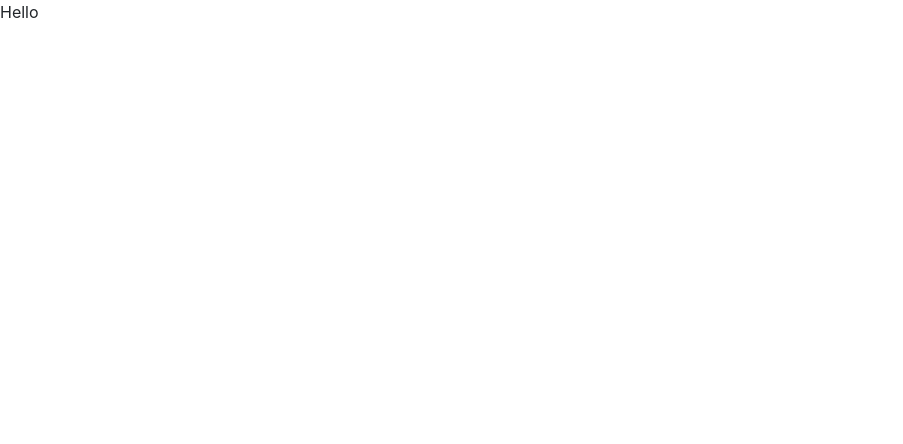
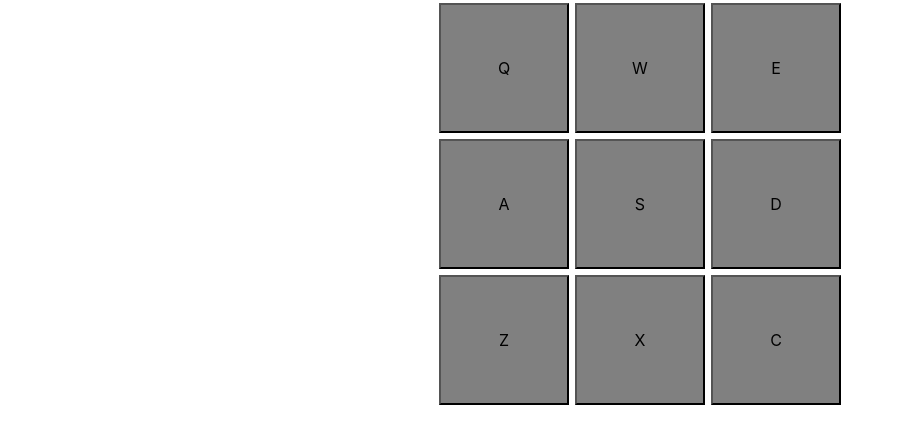
Before and after one commit to kevmhughes/drum-machine, a React (Create React App) app: page / in a window 1280 px wide. Shown: the top 444 px of the page, without its empty margins (0-903 px from the left). Built offline with nearby package versions, Linux system fonts and the light colour scheme.

Commit message:
Add playAudio method

```diff
--- a/src/App.css
+++ b/src/App.css
@@ -1,38 +1,19 @@
-.App {
-  text-align: center;
+ #pads {
+    display: flex;
+    flex-direction: row;
+    width: 460px;
+    justify-content: center;
+    flex-wrap: wrap;
+    margin-left: auto;
+    margin-right:auto;
 }
 
-.App-logo {
-  height: 40vmin;
-  pointer-events: none;
+.drum-pad {
+    width: 130px;
+    height: 130px;
+    background-color: grey;
+    margin: 3px;
+    display: flex;
+    align-items: center;
+    justify-content: center;
 }
-
-@media (prefers-reduced-motion: no-preference) {
-  .App-logo {
-    animation: App-logo-spin infinite 20s linear;
-  }
-}
-
-.App-header {
-  background-color: #282c34;
-  min-height: 100vh;
-  display: flex;
-  flex-direction: column;
-  align-items: center;
-  justify-content: center;
-  font-size: calc(10px + 2vmin);
-  color: white;
-}
-
-.App-link {
-  color: #61dafb;
-}
-
-@keyframes App-logo-spin {
-  from {
-    transform: rotate(0deg);
-  }
-  to {
-    transform: rotate(360deg);
-  }
-}
--- a/src/App.js
+++ b/src/App.js
@@ -1,16 +1,143 @@
 import React, { Component } from 'react';
+import './App.css';
 
 class App extends Component {
   constructor(props){
     super(props);
     this.state = {
-
+      padName: "",
     };
   }
+
+  playAudio() {
+    window.addEventListener('keypress', e => {
+      if (e.keyCode === 113) { audio1.play() }
+      audio1.currentTime = 0;
+    });
+    const audio1 = document.getElementById("Q")
+    audio1.play()
+    audio1.currentTime = 0;
+  }
+
+  playAudioTwo() {
+    window.addEventListener('keypress', e => {
+      if (e.keyCode === 119) { audio2.play() }
+      audio2.currentTime = 0;
+    });
+    const audio2 = document.getElementById("W")
+    audio2.currentTime = 0;
+    audio2.play()
+  }
+
+  playAudioThree() {
+    window.addEventListener('keypress', e => {
+      if (e.keyCode === 101) { audio3.play() }
+      audio3.currentTime = 0;
+    });
+    const audio3 = document.getElementById("E")
+    audio3.currentTime = 0;
+    audio3.play()
+  }
+
+  playAudioFour() {
+    window.addEventListener('keypress', e => {
+      if (e.keyCode === 97) { audio4.play() }
+      audio4.currentTime = 0;
+    });
+    const audio4 = document.getElementById("A")
+    audio4.currentTime = 0;
+    audio4.play()
+  }
+  playAudioFive() {
+    window.addEventListener('keypress', e => {
+      if (e.keyCode === 115) { audio5.play() }
+      audio5.currentTime = 0;
+    });
+    const audio5 = document.getElementById("S")
+    audio5.currentTime = 0;
+    audio5.play()
+  }
+  playAudioSix() {
+    window.addEventListener('keypress', e => {
+      if (e.keyCode === 100) { audio6.play() }
+      audio6.currentTime = 0;
+    });
+    const audio6 = document.getElementById("D")
+    audio6.currentTime = 0;
+    audio6.play()
+  }
+  playAudioSeven() {
+    window.addEventListener('keypress', e => {
+      if (e.keyCode === 122) { audio7.play() }
+      audio7.currentTime = 0;
+    });
+    const audio7 = document.getElementById("Z")
+    audio7.currentTime = 0;
+    audio7.play()
+  }
+  playAudioEight() {
+    window.addEventListener('keypress', e => {
+      if (e.keyCode === 120) { audio8.play() }
+      audio8.currentTime = 0;
+    });
+    const audio8 = document.getElementById("X")
+    audio8.currentTime = 0;
+    audio8.play()
+  }
+  playAudioNine() {
+    window.addEventListener('keypress', e => {
+      if (e.keyCode === 99) { audio9.play() }
+      audio9.currentTime = 0;
+    });
+    const audio9 = document.getElementById("C")
+    audio9.currentTime = 0;
+    audio9.play()
+  }
+
+
+
   render() {
     return(
-      <div>
-        Hello
+      <div id="drum-machine">
+        <div id="display"></div>
+        <div id="pads">
+          <button onClick={this.playAudio} id="sound-one" className="drum-pad">Q
+                <audio src="https://s3.amazonaws.com/freecodecamp/drums/Heater-1.mp3" type="audio/wav" className="clip" id="Q">
+                </audio>
+          </button>
+        <button onClick={this.playAudioTwo} id="sound-two" className="drum-pad">W
+            <audio src="https://s3.amazonaws.com/freecodecamp/drums/Heater-2.mp3" type="audio/wav" className="clip" id="W">
+            </audio>
+        </button>
+        <button onClick={this.playAudioThree} id="sound-three" className="drum-pad">E
+            <audio src="https://s3.amazonaws.com/freecodecamp/drums/Heater-3.mp3" type="audio/wav" className="clip" id="E">
+            </audio>
+        </button>
+        <button onClick={this.playAudioFour} id="sound-four" className="drum-pad">A
+            <audio src="https://s3.amazonaws.com/freecodecamp/drums/Heater-4_1.mp3" type="audio/wav" className="clip" id="A">
+            </audio>
+        </button>
+        <button onClick={this.playAudioFive} id="sound-five" className="drum-pad">S
+            <audio src="https://s3.amazonaws.com/freecodecamp/drums/Heater-6.mp3" type="audio/wav" className="clip" id="S">
+            </audio>
+        </button>
+        <button onClick={this.playAudioSix} id="sound-six" className="drum-pad">D
+            <audio src="https://s3.amazonaws.com/freecodecamp/drums/Dsc_Oh.mp3" type="audio/wav" className="clip" id="D">
+            </audio>
+        </button>
+        <button onClick={this.playAudioSeven} id="sound-seven" className="drum-pad">Z
+            <audio src="https://s3.amazonaws.com/freecodecamp/drums/Kick_n_Hat.mp3" type="audio/wav" className="clip" id="Z">
+            </audio>
+        </button>
+        <button onClick={this.playAudioEight} id="sound-eight" className="drum-pad">X
+            <audio src="https://s3.amazonaws.com/freecodecamp/drums/RP4_KICK_1.mp3" type="audio/wav" className="clip" id="X">
+            </audio>
+        </button>
+        <button onClick={this.playAudioNine} id="sound-nine" className="drum-pad">C
+            <audio src="https://s3.amazonaws.com/freecodecamp/drums/Brk_Snr.mp3" type="audio/wav" className="clip" id="C">
+            </audio>
+        </button>
+        </div>
       </div>
     )
   }
```
Also changed, not shown: public/manifest.json.
